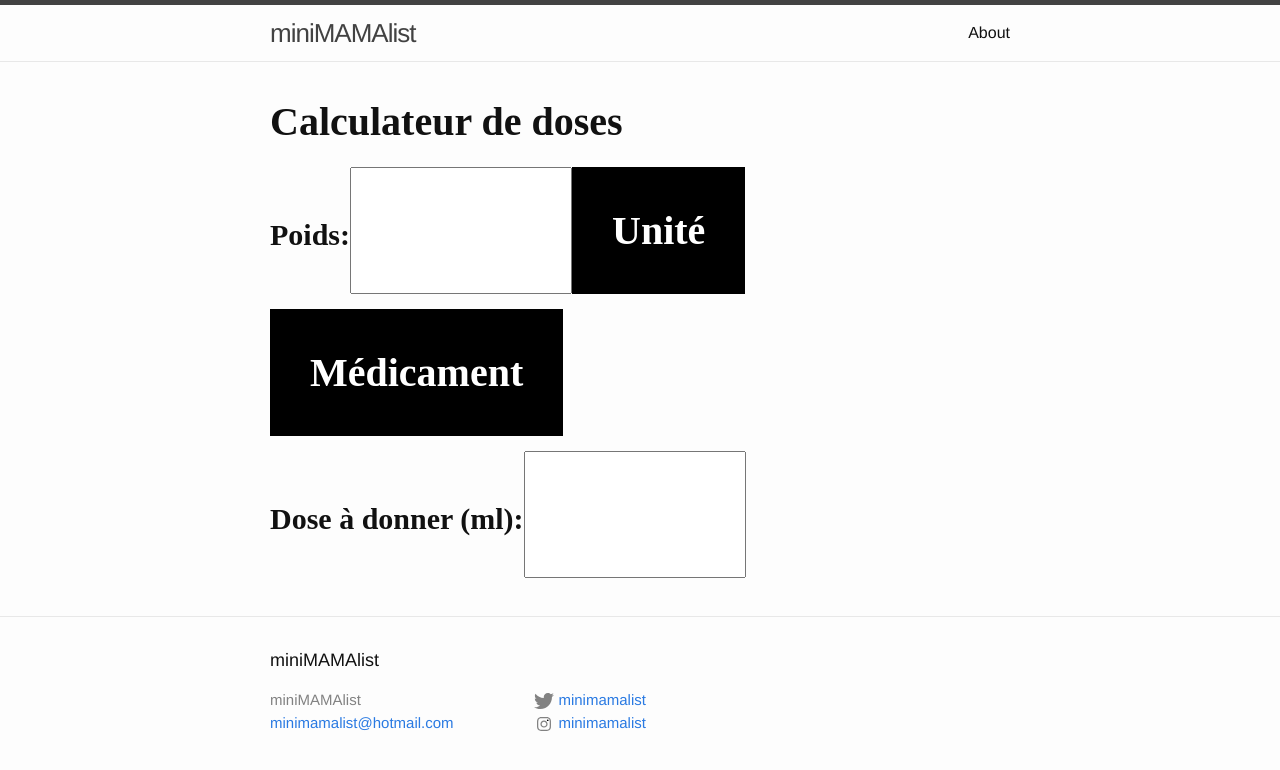
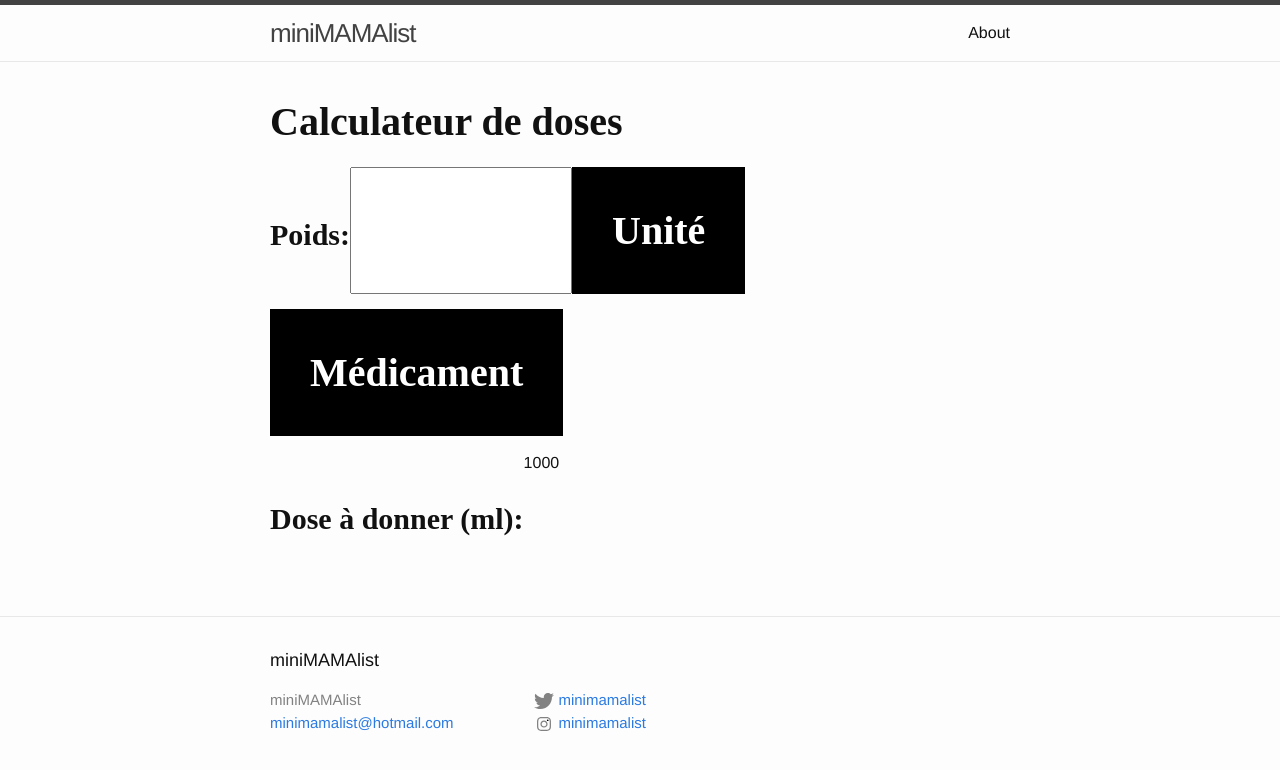
Before and after one commit to patrickboutin/patrickboutin.github.io, a Jekyll site: the page built from index.html, in a window 1280 px wide. Shown: the top 770 px of the page. Built offline with Jekyll 4.4.1, drawn with Linux system fonts in a browser that asks for light colours.

Commit message:
Update index.html

```diff
--- a/index.html
+++ b/index.html
@@ -99,8 +99,8 @@ input[type=numeric] {
 <p>
 </p>
 <form>
-  <label for="fname">Dose à donner (ml):</label>
-  <input type="numeric" id="fname" name="fname">
+  <label>Dose à donner (ml):</label>
+  <output>1000</output>
 </form>
 
 <script>
```
